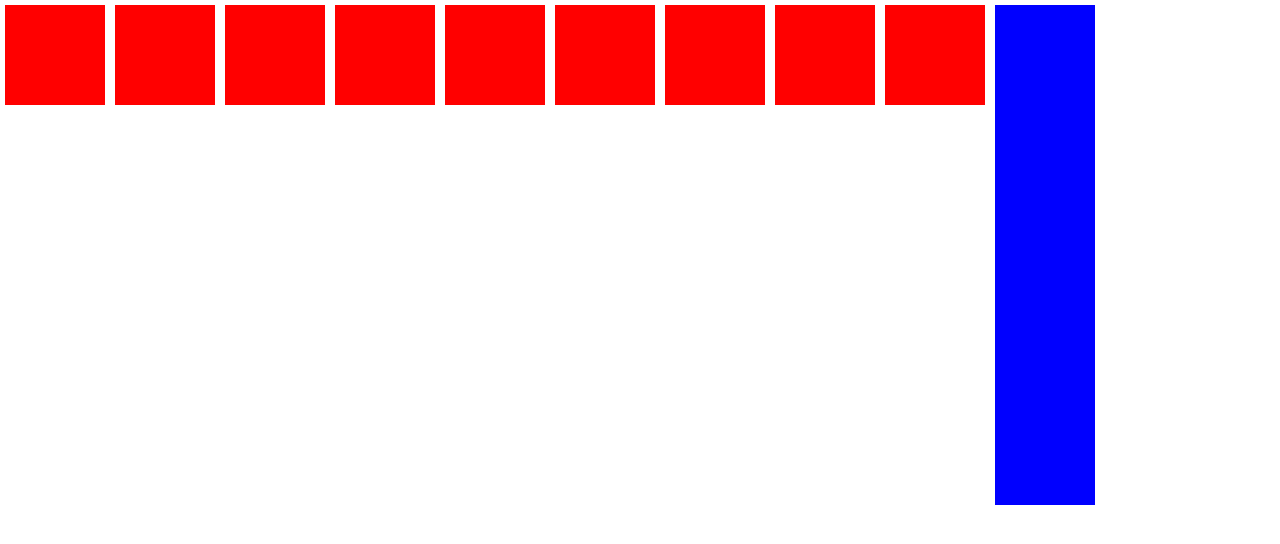
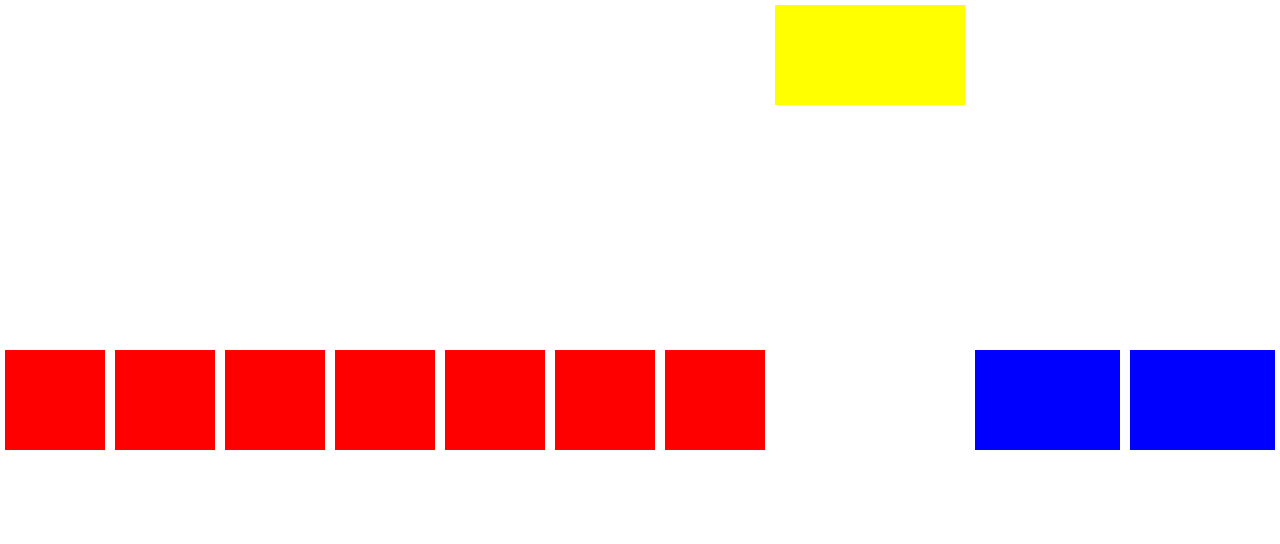
Before and after one commit to SerraZ3/flexbox-001, a plain HTML site: page index.html in a window 1280 px wide. Drawn offline with Linux system fonts and the light colour scheme.

Commit message:
aula de flexbox finalizada

```diff
--- a/css/styles.css
+++ b/css/styles.css
@@ -9,7 +9,7 @@ main {
   display: flex;
 
   /* Alinha verticalmente ao centro */
-  /* align-items: center; */
+  align-items: center;
 
   /* Alinha verticalmente ao topo */
   /* align-items: flex-start; */
@@ -21,7 +21,37 @@ main {
   /* align-items: baseline; */
   /* Estica os itens para preencher o container  */
   /* align-items: stretch; */
-  /* ! Voltamos as 20h51 */
+
+  /* Alinha horizontalmente ao centro */
+  /* justify-content: center; */
+
+  /* Alinha horizontalmente ao inicio (esquerda) <=*/
+  /* justify-content: flex-start; */
+
+  /* Alinha horizontalmente ao final (direita) => */
+  /* justify-content: flex-end; */
+
+  /* Distribui horizontalmente deixando espaço entre os itens */
+  /* justify-content: space-between; */
+
+  /* Distribui horizontalmente deixando espaço ao redor dos itens */
+  /* justify-content: space-around; */
+
+  /* Distribui horizontalmente deixando espaço ao redor dos itens de forma igual */
+  /* justify-content: space-evenly; */
+
+  /* flex-direction: row; */
+  /* flex-direction: row-reverse; */
+
+  /* column inverte o justify-content e o align-items */
+  /* justify-content passa a ser vertical */
+  /* align-items passa a ser horizontal */
+  /* flex-direction: column; */
+  /* flex-direction: column-reverse; */
+
+  /* flex-wrap: nowrap; */
+  /* flex-wrap: wrap-reverse; */
+  flex-wrap: wrap;
 }
 div {
   width: 100px;
@@ -30,8 +60,19 @@ div {
   margin: 5px;
   /* display: inline; */
   /* display: block; */
+
+  /* Valor padrão */
+  order: 0;
 }
 .azul {
   background-color: blue;
-  height: 500px;
+  /* height: 500px; */
+  order: 2;
+  flex-grow: 0.5;
 }
+.amarelo {
+  background-color: yellow;
+  order: 1;
+  flex-grow: 1;
+  align-self: flex-start;
+}
--- a/index.html
+++ b/index.html
@@ -16,9 +16,8 @@
       <div></div>
       <div></div>
       <div></div>
-      <div></div>
-      <div></div>
-
+      <div class="azul"></div>
+      <div class="amarelo"></div>
       <div class="azul"></div>
     </main>
   </body>
```
